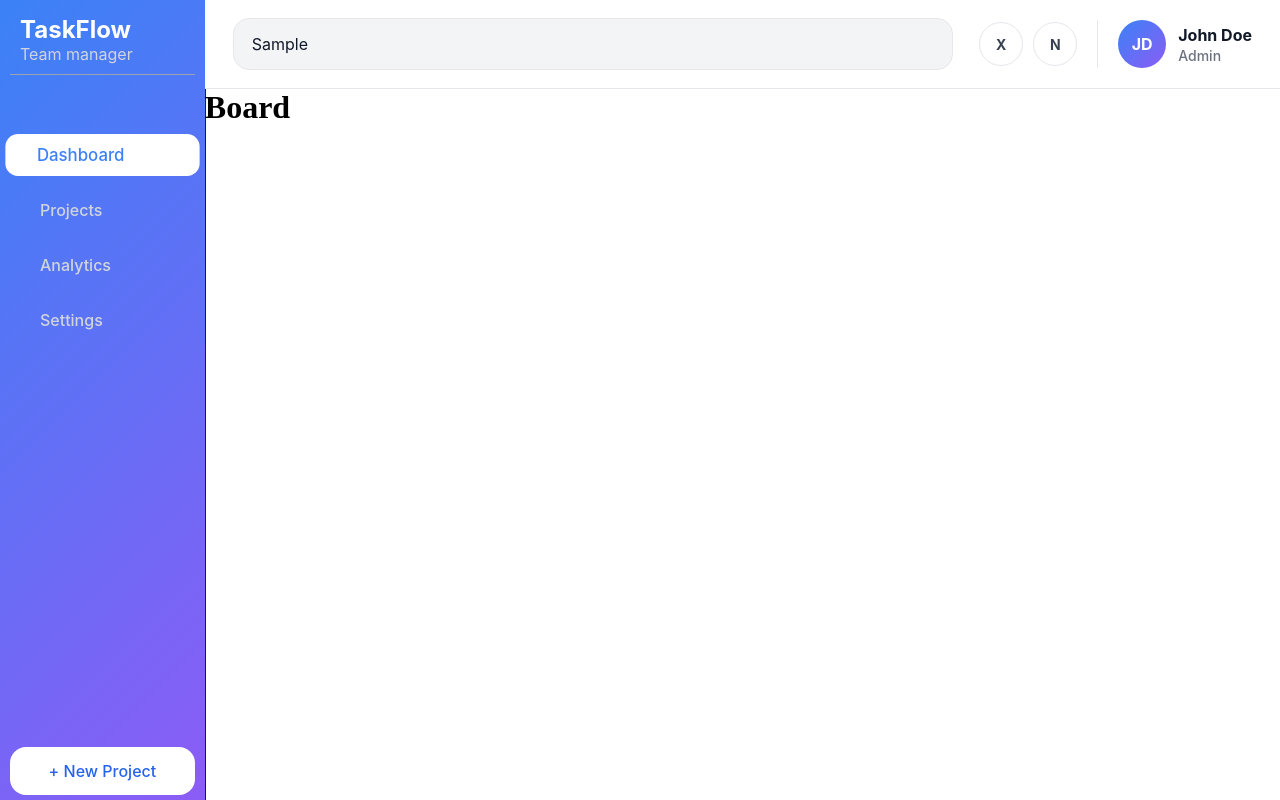
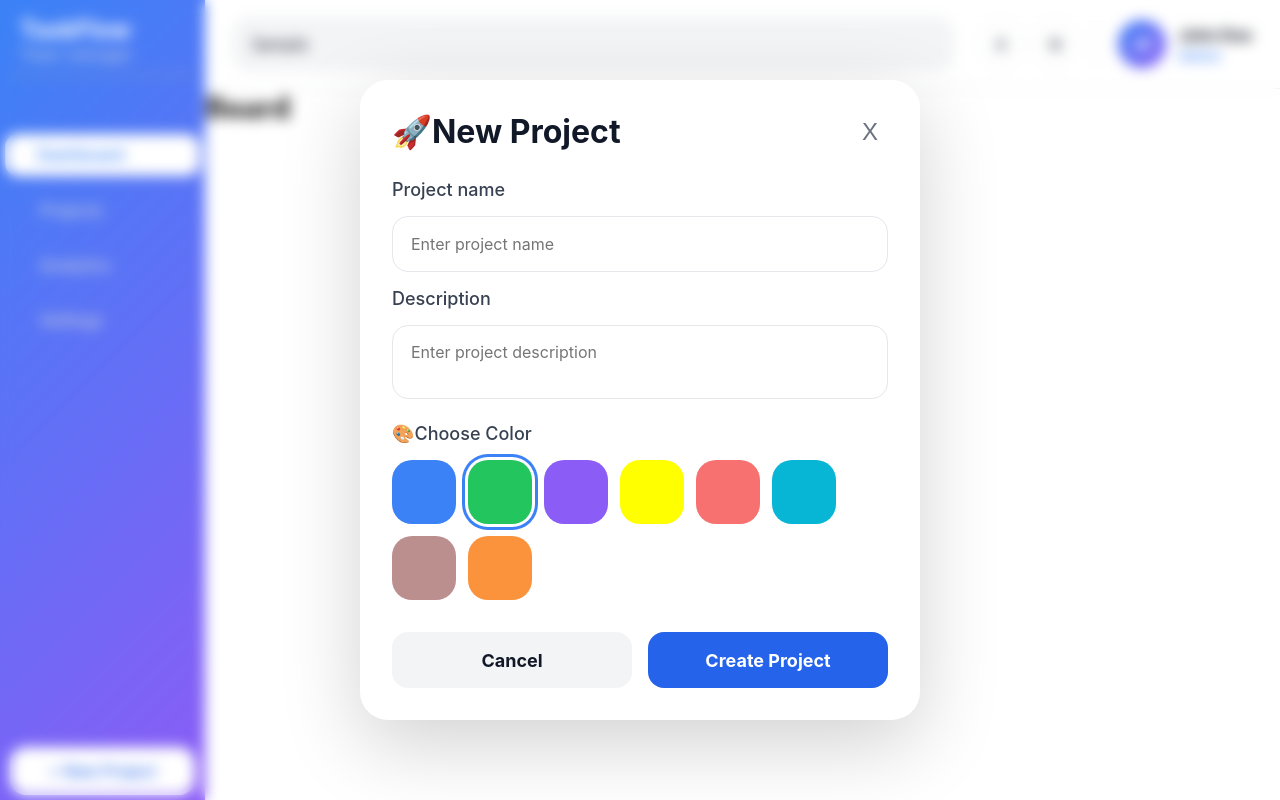
Before and after one commit to arsen-kazaryan/TaskFlow-v2, a React (Vite) app: page / in a window 1280 px wide. Both pictures are taken after typing "Sample" into the empty fields and a click on the button "+ New Project". Built offline with nearby package versions, Linux system fonts and the light colour scheme.

Commit message:
feat: add module create Project

```diff
--- a/src/components/Header.css
+++ b/src/components/Header.css
@@ -113,7 +113,7 @@
 }
 
 .header__profile-role {
-  color: var(--text-muted);
+  color: var(--blue);
   font-size: var(--text-sm);
   font-weight: var(--weight-medium);
 }
--- a/src/components/SideBar.css
+++ b/src/components/SideBar.css
@@ -1,7 +1,6 @@
 .sidebar{
   width: 240px ;
   padding: 5px 10px;
-  outline: 1px solid blue;
   background:var(--gradient-main) ;
   display: flex;
   flex-direction: column;
--- a/src/components/SideBar.jsx
+++ b/src/components/SideBar.jsx
@@ -1,7 +1,7 @@
 import './SideBar.css'
 import {  NavLink } from "react-router-dom"
 
-const SideBar = () => {
+const SideBar = ({openModal}) => {
   return (
     <>
       <aside className="sidebar">
@@ -29,7 +29,7 @@ const SideBar = () => {
             : 'sidebar__link-item '} to='/settings'>Settings</NavLink> {/*В дальнейшем надо использвовывать NavLink для отслеживания активного состояния */}
         </nav>
 
-        <button className='sidebar__btn'>+ New Project</button>
+        <button className='sidebar__btn' onClick={openModal}>+ New Project</button>
       </aside>
     </>
   )
--- a/src/layouts/MainLayout.jsx
+++ b/src/layouts/MainLayout.jsx
@@ -2,17 +2,29 @@ import { Outlet } from "react-router-dom"
 import './MainLayout.css'
 import Header from "../components/Header"
 import SideBar from "../components/SideBar"
+import { useState } from "react"
+import ModalProject from "../modal/ModalProject"
 
 const MainLayout = ({toggleTheme}) => {
+  const [modalOpen, setModalOpen] = useState(false)
+
+  const openModal = () => {
+    setModalOpen(true)
+  }
+  const closeModal = () => {
+    setModalOpen(false)
+}
+
   return (
     <div className="layout"> {/* layout- это общий каркас страницы, который повторяется на разных экранах  */}
-      <SideBar/>
+      <SideBar openModal={openModal}/>
       <div className="page">
         <Header toggleTheme={toggleTheme}/>
         <main className="content">
           <Outlet />
         </main>
       </div>
+      {modalOpen && <ModalProject onClose={closeModal} />}
     </div>
   )
 }
--- /dev/null
+++ b/src/modal/ModalProject.css
@@ -0,0 +1,184 @@
+.modal-project-wrapper {
+  position: fixed;
+  inset: 0;
+  display: flex;
+  justify-content: center;
+  align-items: center;
+  z-index: 10;
+  backdrop-filter: blur(7px);
+  padding: 20px;
+}
+
+.modal-project__div {
+  width: 100%;
+  max-width: 560px;
+  background-color: var(--bg-white);
+  border-radius: 28px;
+  padding: 32px;
+  box-shadow: 0 24px 80px rgba(0, 0, 0, 0.18);
+}
+
+.modal-project__header {
+  display: flex;
+  justify-content: space-between;
+  align-items: center;
+  margin-bottom: 28px;
+}
+
+.modal-project__title {
+  color: var(--text-main);
+  font-size: var(--text-xxl);
+  font-weight: var(--weight-bold);
+  font-family: var(--font-main);
+}
+
+.modal-project__close-btn {
+  border: none;
+  padding: 5px 10px;
+  border-radius: 5px;
+  color: var(--gray-500);
+  font-size: 24px;
+  font-weight: var(--weight-medium);
+  background-color: transparent;
+  cursor: pointer;
+  transition: 0.2s ease, transform 0.5s ease;
+
+  &:hover {
+    background-color: rgba(128, 128, 128, 0.184);
+    color: var(--text-main);
+    transform: rotate(360deg);
+  }
+}
+
+.modal-project__content-container {
+  display: flex;
+  flex-direction: column;
+  gap: 16px;
+}
+
+.modal-project__content-title {
+  color: var(--gray-700);
+  font-size: var(--text-lg);
+  font-weight: var(--weight-medium);
+  font-family: var(--font-main);
+}
+
+.modal-project__input {
+  width: 100%;
+  min-height: 56px;
+  border: 1px solid var(--border-main);
+  border-radius: var(--radius-xl);
+  background-color: var(--bg-white);
+  color: var(--text-main);
+  font-size: var(--text-md);
+  font-family: var(--font-main);
+  padding: 16px 18px;
+  outline: none;
+  transition: 0.2s ease;
+  resize: none;
+}
+
+.modal-project__input:focus {
+  border-color: var(--blue);
+  box-shadow: 0 0 0 3px rgba(94, 94, 253, 0.247);
+}
+
+.modal-project__color-container {
+  margin-top: 24px;
+  display: flex;
+  flex-direction: column;
+  gap: 16px;
+}
+
+.modal-project__color-list {
+  display: flex;
+  flex-wrap: wrap;
+  gap: 12px;
+}
+
+.modal-project__color-item {
+  width: 64px;
+  height: 64px;
+  border: none;
+  border-radius: 20px;
+  cursor: pointer;
+  transition: 0.2s ease;
+  &:hover {
+    transform: scale(1.05);
+  }
+}
+
+.modal-project__color-item--blue {
+  background-color: var(--blue);
+}
+
+.modal-project__color-item--green {
+  background-color: var(--green);
+}
+
+.modal-project__color-item--purple {
+  background-color: var(--purple);
+}
+
+.modal-project__color-item--orange {
+  background-color: var(--orange);
+}
+
+.modal-project__color-item--red {
+  background-color: #f87171;
+}
+
+.modal-project__color-item--cyan {
+  background-color: var(--cyan);
+}
+
+.modal-project__color-item--yellow {
+  background-color: yellow;
+}
+
+.modal-project__color-item--rose {
+  background-color: rosybrown;
+}
+
+.modal-project__color-item--active {
+  box-shadow: 0 0 0 3px var(--bg-white), 0 0 0 6px var(--blue);
+}
+
+.modal-project__btn-container {
+  display: flex;
+  gap: 16px;
+  margin-top: 32px;
+}
+
+.modal-project__btn {
+  flex: 1;
+  min-height: 56px;
+  border: none;
+  border-radius: var(--radius-xl);
+  font-size: var(--text-lg);
+  font-weight: var(--weight-bold);
+  font-family: var(--font-main);
+  cursor: pointer;
+  transition: 0.2s ease;
+}
+
+.modal-project__btn--cancel {
+  background-color: var(--gray-100);
+  color: var(--text-main);
+
+  &:hover {
+    background-color: var(--gray-200);
+    transform: scale(1.05);
+  }
+}
+
+.modal-project__btn--create {
+  background: var(--blue-hover);
+  color: var(--text-white);
+
+  &:hover {
+    transform: scale(1.05);
+    opacity: 0.95;
+  }
+
+}
--- /dev/null
+++ b/src/modal/ModalProject.jsx
@@ -0,0 +1,43 @@
+import './ModalProject.css'
+
+const ModalProject = ({ onClose }) => {
+  return (
+    <div className="modal-project-wrapper">
+      <div className="modal-project__div">
+        <div className="modal-project__header">
+          <h1 className="modal-project__title">🚀New Project</h1>
+          <button type="button" className="modal-project__close-btn" onClick={onClose}>X</button>
+        </div>
+        <div className="modal-project__content-container">
+          <p className="modal-project__content-title">Project name</p>
+          <input type="text" className="modal-project__input" placeholder="Enter project name" />
+          <p className="modal-project__content-title">Description</p>
+          <textarea type="text" className="modal-project__input" placeholder="Enter project description" />
+        </div>
+        <div className="modal-project__color-container">
+          <p className="modal-project__content-title">🎨Choose Color</p>
+          <div className="modal-project__color-list">
+            <button type="button" className="modal-project__color-item modal-project__color-item--blue"></button>
+            <button type="button" className="modal-project__color-item modal-project__color-item--green modal-project__color-item--active"></button>
+            <button type="button" className="modal-project__color-item modal-project__color-item--purple"></button>
+            <button type="button" className="modal-project__color-item modal-project__color-item--yellow"></button>
+            <button type="button" className="modal-project__color-item modal-project__color-item--red"></button>
+            <button type="button" className="modal-project__color-item modal-project__color-item--cyan"></button>
+            <button type="button" className="modal-project__color-item modal-project__color-item--rose"></button>
+            <button type="button" className="modal-project__color-item modal-project__color-item--orange"></button>
+          </div>
+        </div>
+        <div className="modal-project__btn-container">
+          <button type="button" className="modal-project__btn modal-project__btn--cancel" onClick={onClose}>
+            Cancel
+          </button>
+          <button type="button" className="modal-project__btn modal-project__btn--create">
+            Create Project
+          </button>
+        </div>
+      </div>
+    </div>
+  )
+}
+
+export default ModalProject
```
